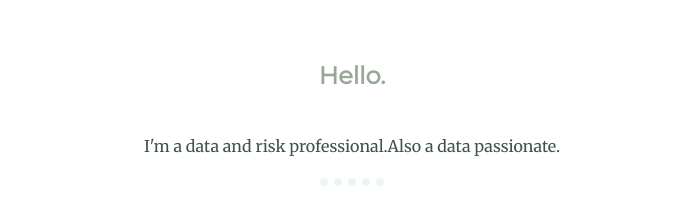
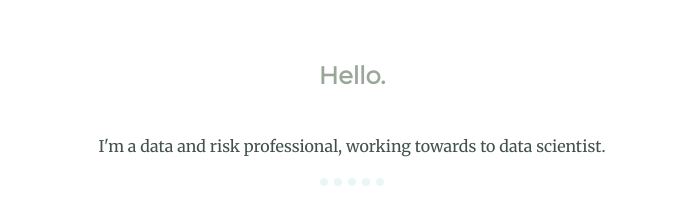
Before and after one commit to midorikaye/My_Website, a plain HTML site: page index.html in a window 1280 px wide. Shown: the part 880-1083 px from the top of the page, without its empty margins (288-988 px from the left). Drawn offline with Linux system fonts and the light colour scheme; a web font is replaced by a local one.

Commit message:
updated website

```diff
--- a/index.html
+++ b/index.html
@@ -24,7 +24,7 @@
     <div class="profile">
       <img src="" alt="">
       <h2>Hello.</h2>
-      <p>I'm a data and risk professional.Also a data passionate.</p>
+      <p>I'm a data and risk professional, working towards to data scientist.</p>
     </div>
     <hr>
     <div class="skills">
```
